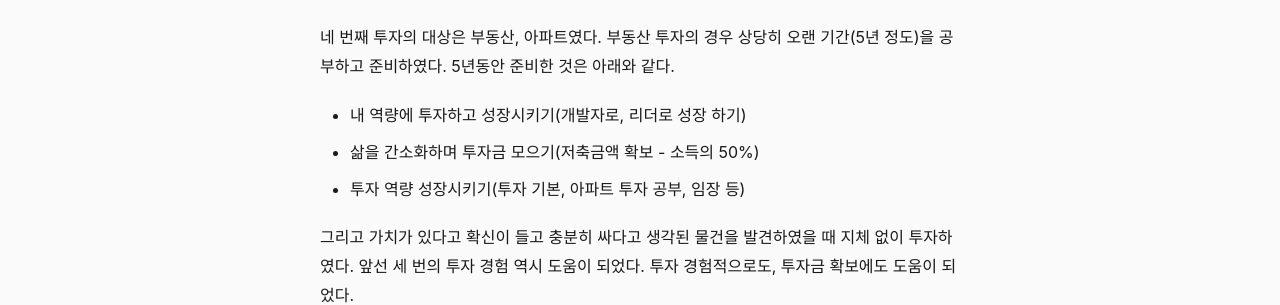
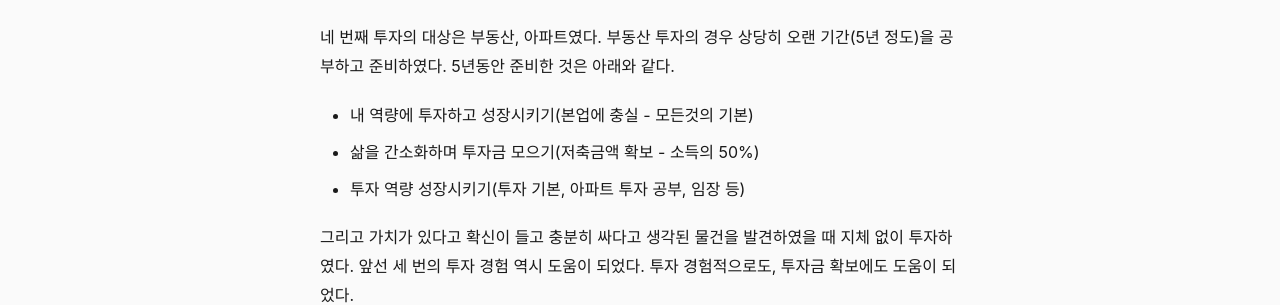
Before and after one commit to c-woojin/c-woojin.github.io, a Jekyll site: the page built from _posts/2026/2026-01-09-book-money-love-hot-handle-cold.md, in a window 1280 px wide and 900 px high, scrolled down 4921 px. Shown: the part 155-460 px from the top of the window. Built offline with Jekyll 4.4.1, drawn with Linux system fonts in a browser that asks for light colours.

Commit message:
fix: update investment preparation description
Co-Authored-By: Claude Opus 4.5 <noreply@anthropic.com>

```diff
--- a/_posts/2026/2026-01-09-book-money-love-hot-handle-cold.md
+++ b/_posts/2026/2026-01-09-book-money-love-hot-handle-cold.md
@@ -101,7 +101,7 @@ tags: [투자, 주식, 앙드레 코스톨라니]
 ## 네 번째 투자: 부동산
 
 네 번째 투자의 대상은 부동산, 아파트였다. 부동산 투자의 경우 상당히 오랜 기간(5년 정도)을 공부하고 준비하였다. 5년동안 준비한 것은 아래와 같다.
-- 내 역량에 투자하고 성장시키기(개발자로, 리더로 성장 하기)
+- 내 역량에 투자하고 성장시키기(본업에 충실 - 모든것의 기본)
 - 삶을 간소화하며 투자금 모으기(저축금액 확보 - 소득의 50%)
 - 투자 역량 성장시키기(투자 기본, 아파트 투자 공부, 임장 등)
 
```
